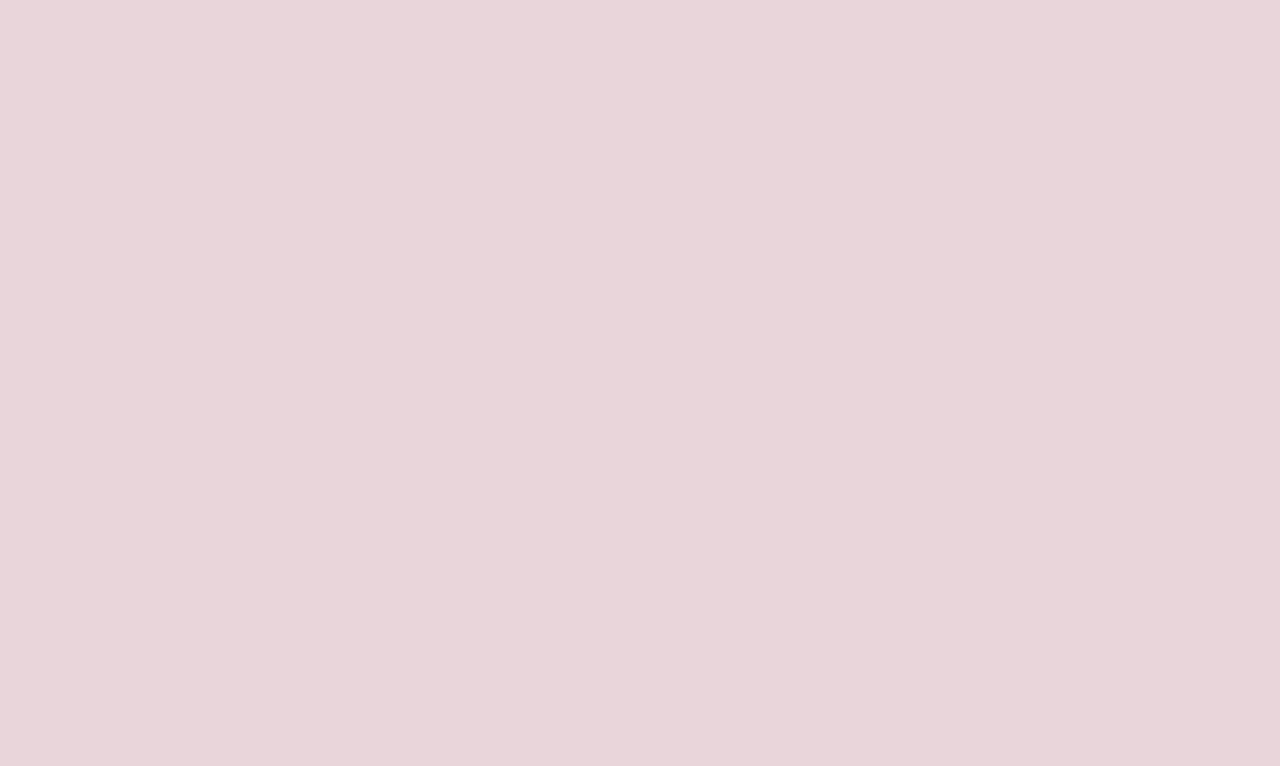
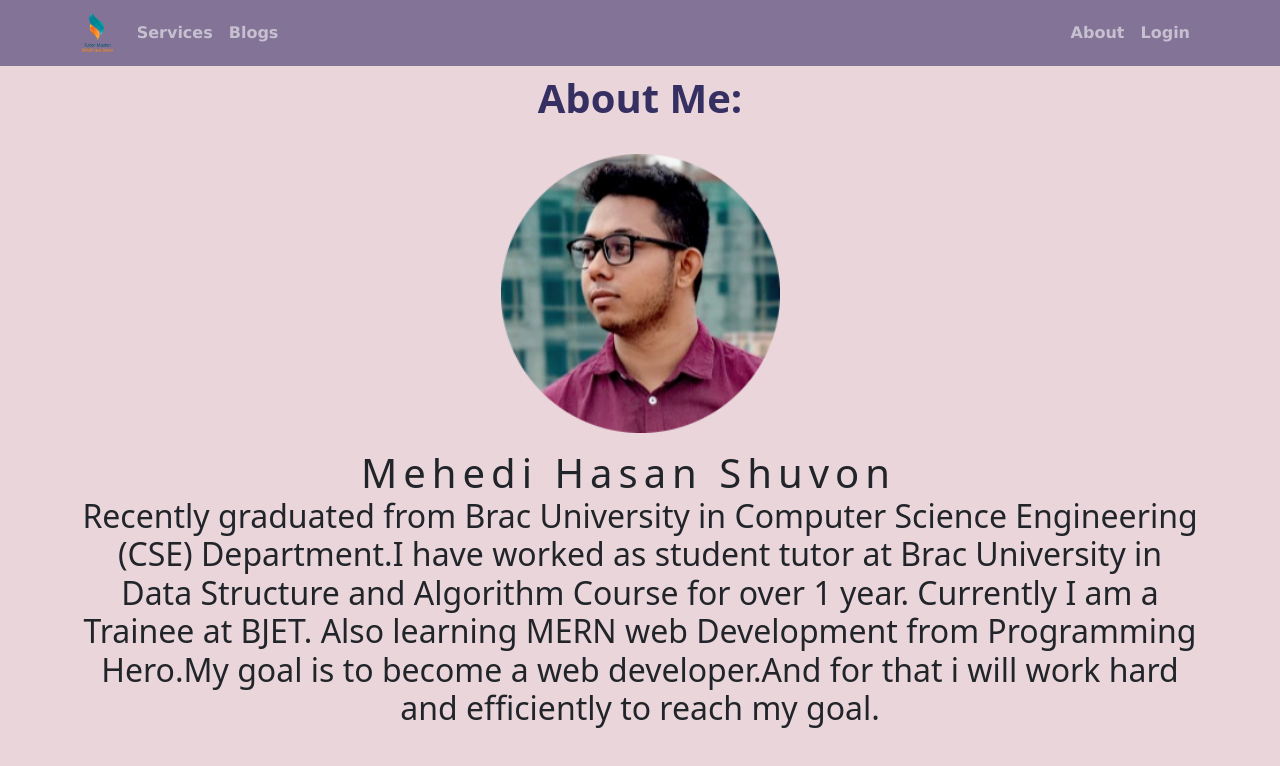
Before and after one commit to mehedi-hasan-shuvon/assignment-11-client-side, a React (Create React App) app: page /about in a window 1280 px wide. Before the commit this address had no page. Shown: the top 766 px of the page. Built offline with nearby package versions, Linux system fonts and the light colour scheme; no server answers.

Commit message:
added about page to check react route

```diff
--- a/package.json
+++ b/package.json
@@ -11,6 +11,7 @@
     "react": "^18.1.0",
     "react-bootstrap": "^2.3.1",
     "react-dom": "^18.1.0",
+    "react-firebase-hooks": "^5.0.3",
     "react-router-dom": "^6.3.0",
     "react-scripts": "5.0.1",
     "web-vitals": "^2.1.4"
--- a/src/App.js
+++ b/src/App.js
@@ -3,15 +3,18 @@
 import './App.css';
 import { Route, Routes } from 'react-router-dom';
 import Home from './Pages/Home/Home/Home';
+import Header from './Pages/Shared/Header/Header';
+import About from './Pages/About/About';
 
 function App() {
   return (
     <div className="App">
       <style>{'body { background-color: #E9D5DA; }'}</style>
-
+      <Header></Header>
       <Routes>
         <Route path='/' element={<Home></Home>}></Route>
         <Route path='/home' element={<Home></Home>}></Route>
+        <Route path='/about' element={<About></About>}></Route>
       </Routes>
     </div>
   );
--- /dev/null
+++ b/src/Pages/About/About.css
@@ -0,0 +1,54 @@
+.my-photo {
+    width: 25%;
+}
+
+.typewriter h1 {
+    width: 50%;
+    overflow: hidden;
+    /* Ensures the content is not revealed until the animation */
+    border-right: .15em solid orange;
+    /* The typwriter cursor */
+    white-space: nowrap;
+    /* Keeps the content on a single line */
+    margin: 0 auto;
+    /* Gives that scrolling effect as the typing happens */
+    letter-spacing: .15em;
+    /* Adjust as needed */
+    animation:
+        typing 3.5s steps(40, end),
+        blink-caret .75s step-end infinite;
+}
+
+/* The typing effect */
+@keyframes typing {
+    from {
+        width: 0
+    }
+
+    to {
+        width: 50%
+    }
+}
+
+/* The typewriter cursor effect */
+@keyframes blink-caret {
+
+    from,
+    to {
+        border-color: transparent
+    }
+
+    50% {
+        border-color: orange;
+    }
+}
+
+.bg {
+    background-color: #E9D5DA;
+    min-height: 86vh;
+}
+
+.about-header {
+    font-weight: 800;
+    color: #363062;
+}
--- /dev/null
+++ b/src/Pages/About/About.js
@@ -0,0 +1,20 @@
+import React from 'react';
+import './About.css';
+import me from '../../Images/me.png'
+const About = () => {
+    return (
+        <div className='container bg'>
+            <h1 className='text-center p-2 about-header'>About Me:</h1>
+            <div className='text-center py-3'>
+                <img className='my-photo' src={me} alt="" />
+            </div>
+            <div className="typewriter">
+                <h1>Mehedi Hasan Shuvon</h1>
+            </div>
+            <h2 className='text-center'>Recently graduated from Brac University in Computer Science Engineering (CSE) Department.I have worked as student tutor at Brac University in Data Structure and Algorithm Course for over 1 year. Currently I am a Trainee at BJET. Also learning MERN web Development from Programming Hero.My goal is to become a web developer.And for that i will work hard and efficiently to reach my goal. </h2>
+
+        </div>
+    );
+};
+
+export default About;
--- /dev/null
+++ b/src/Pages/Shared/Header/Header.css
@@ -0,0 +1,13 @@
+.navbar-background {
+    background-color: #827397;
+
+}
+
+.nav-link {
+    font-weight: 800;
+    font-family: Verdana, Geneva, Tahoma, sans-serif;
+}
+
+.nav-link:hover {
+    color: goldenrod !important;
+}
--- /dev/null
+++ b/src/Pages/Shared/Header/Header.js
@@ -0,0 +1,49 @@
+import React from 'react';
+import { Container, Nav, Navbar, NavDropdown } from 'react-bootstrap';
+import logo from '../../../Images/logo.png'
+import { Link } from 'react-router-dom';
+import './Header.css'
+import { useAuthState } from 'react-firebase-hooks/auth';
+
+import { signOut } from 'firebase/auth';
+import auth from '../../../firebase.init';
+
+// import { signOut } from 'firebase/auth';
+const Header = () => {
+    const [user] = useAuthState(auth);
+
+    const handelSignOut = () => {
+        signOut(auth)
+    };
+    return (
+        <div>
+            <Navbar collapseOnSelect expand="lg" sticky="top" className='navbar-background' variant="dark">
+                <Container>
+                    <Navbar.Brand as={Link} to="/">
+                        <img src={logo} height='40px' alt="" />
+                    </Navbar.Brand>
+                    <Navbar.Toggle aria-controls="responsive-navbar-nav" />
+                    <Navbar.Collapse id="responsive-navbar-nav">
+                        <Nav className="me-auto">
+                            <Nav.Link href="home#services">Services</Nav.Link>
+                            <Nav.Link as={Link} to="/Blogs">Blogs</Nav.Link>
+                        </Nav>
+                        <Nav>
+                            <Nav.Link as={Link} to="/about">About</Nav.Link>
+                            {
+                                user ?
+                                    <button onClick={handelSignOut} className='btn btn-link text-white text-decoration-none'>Sign Out</button>
+                                    :
+                                    <Nav.Link as={Link} to="/login">
+                                        Login
+                                    </Nav.Link>}
+                        </Nav>
+                        <p className='mt-3 text-white'>{user?.displayName}</p>
+                    </Navbar.Collapse>
+                </Container>
+            </Navbar>
+        </div>
+    );
+};
+
+export default Header;
```
Also changed, not shown: src/firebase.init.js (renamed from firebase.init.js), 1 other file (tests, documents, lock files or other folders).
